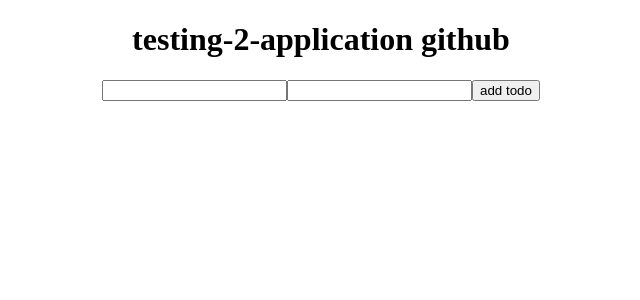
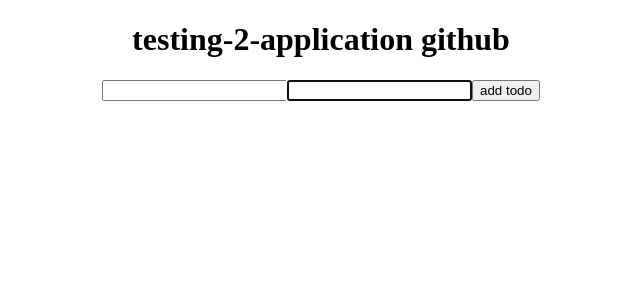
Before and after one commit to hassanamiri369/testing-2-application, a React (Create React App) app: page / in a window 1280 px wide. Shown: the top 300 px of the page, without its empty margins (319-959 px from the left). Built offline with nearby package versions, Linux system fonts and the light colour scheme.

Commit message:
added focus input

```diff
--- a/src/App.js
+++ b/src/App.js
@@ -1,4 +1,4 @@
-import React , {useState} from "react"
+import React , {useState , useRef , useEffect} from "react"
 
 // create new id => "react-id-generator";
 import nextId from "react-id-generator";
@@ -10,6 +10,12 @@
   const [text , setText] = useState("")
   const [email , setEmail] = useState("")
   const [list , setList] = useState([])
+
+  // focus
+  const inputRef = useRef(null)
+  useEffect(() => {
+    inputRef.current.focus()
+  } , [])
 
   const handleSubmit = (e)=>{
     e.preventDefault()
@@ -33,8 +39,8 @@
 
      <div>
        <form onSubmit={handleSubmit}>
-         <input type="text" value={text} onChange={(e)=> setText(e.target.value)}/>
-         <input type="text" value={email} onChange={(e)=> setEmail(e.target.value)}/>
+         <input ref={inputRef} type="text" value={text} onChange={(e)=> setText(e.target.value)}/>
+         <input ref={inputRef}  type="text" value={email} onChange={(e)=> setEmail(e.target.value)}/>
          <button type="submit">add todo</button>
        </form>
      </div>
```
